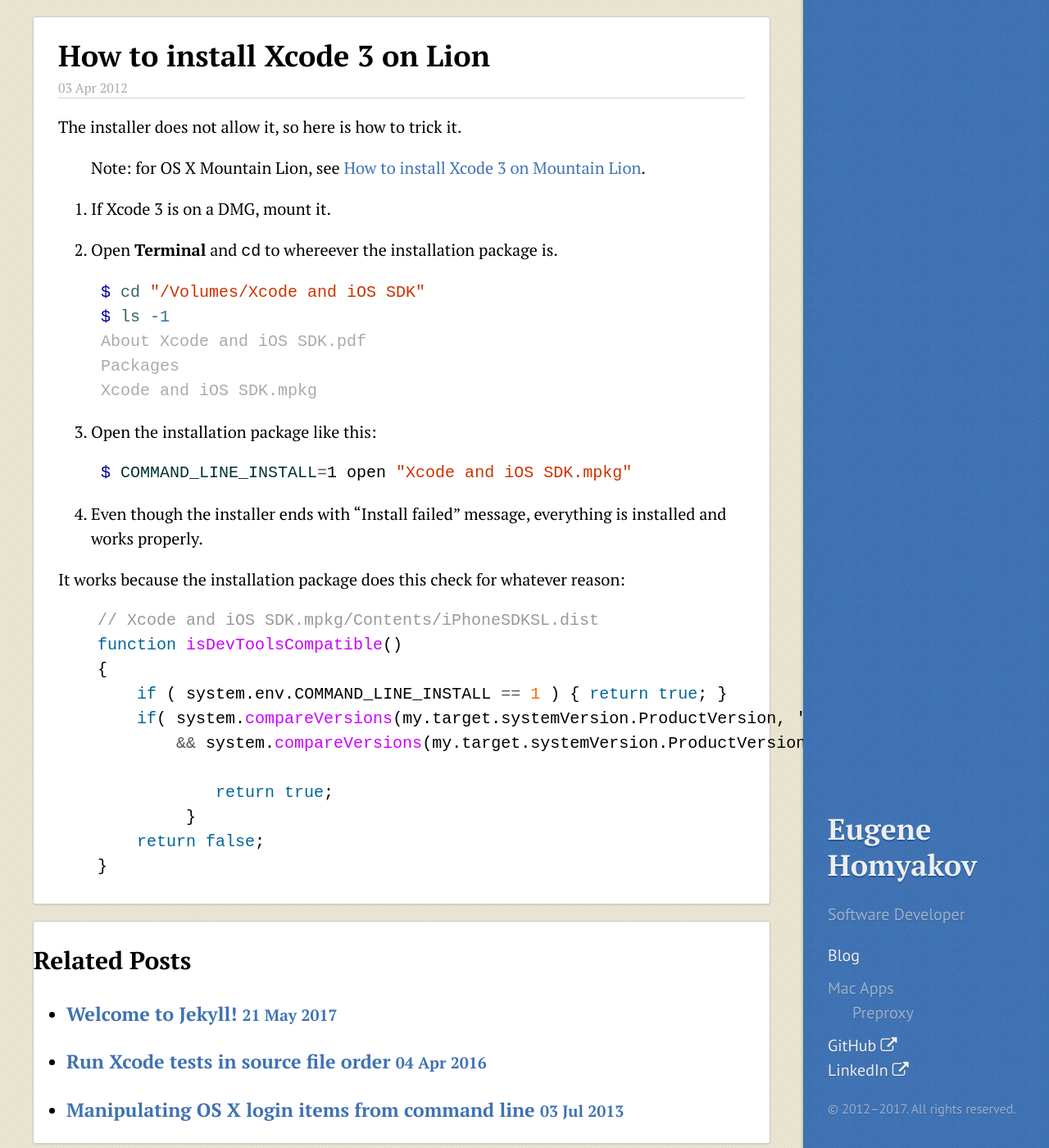
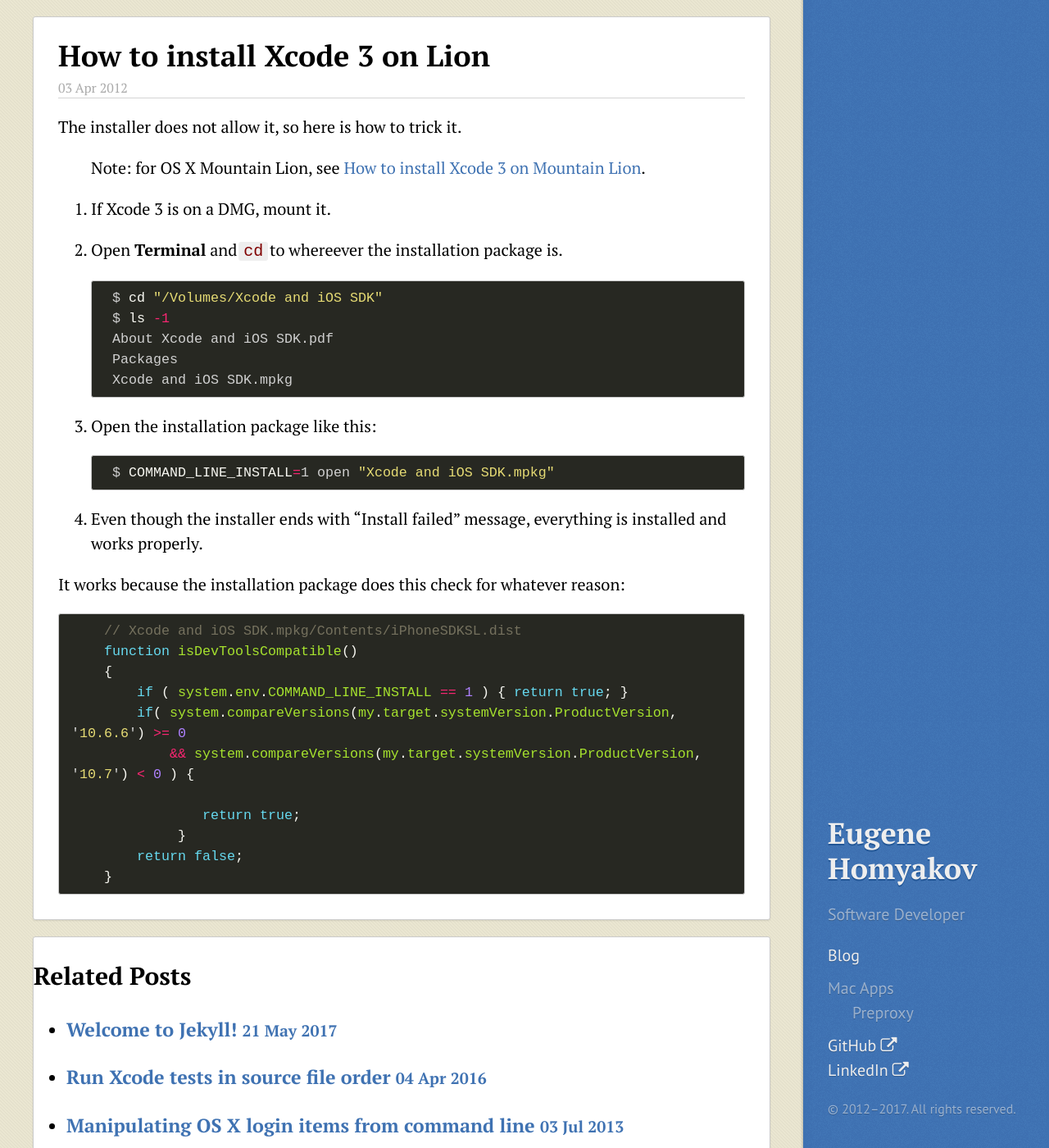
Before and after one commit to hamstergene/hamstergene.github.io, a Jekyll site: the page built from _posts/2012-04-03-install-xcode3-osx-lion.md, in a window 1280 px wide and 1400 px high. Shown: the whole window at 82% size. Built offline with Jekyll 4.4.1, drawn with Linux system fonts in a browser that asks for light colours; nearby versions of some CDN libraries.

Commit message:
syntax highlighting

```diff
--- a/_config.yml
+++ b/_config.yml
@@ -9,6 +9,11 @@
 repository: hamstergene/hamstergene.github.io
 
 markdown: kramdown
+
+kramdown:
+  syntax_highlighter_opts:
+    block:
+      line_numbers: false
 
 paginate: 10
 
--- a/public/css/hamstergene.scss
+++ b/public/css/hamstergene.scss
@@ -75,6 +75,55 @@
         /*text-decoration-color: unset,*/
         text-decoration: underline,
     ), webkit moz)
+}
+
+h1 {
+    margin: 0;
+    padding: 0;
+}
+
+pre,
+code {
+    font-family: monospace, serif;
+}
+
+pre {
+    @include prefix((
+        white-space: pre-wrap,
+    ), moz o);
+    word-wrap: break-word;
+    overflow-x: auto;
+    overflow-y: hidden;
+
+    font-size: smaller;
+    color: #d0d0d0;
+
+    background: #333333;
+    margin: 0;
+    padding: 8px 15px;
+    border-radius: 3px;
+    border: 1px solid #c7c7c7;
+
+    code {
+        margin: 0;
+        padding: 0;
+        color: inherit;
+    }
+}
+
+figure.highlight {
+    margin: 0;
+    padding: 0;
+}
+
+$code-marg: 0.3em;
+code.highlighter-rouge {
+    padding: 0 $code-marg 0 $code-marg;
+    margin: 0 -$code-marg*0.5 0 -$code-marg*0.5;
+    border-radius: 3px;
+    background: #333333;
+    background: #eee;
+    color: maroon;
 }
 
 
@@ -236,6 +285,6 @@
     }
     .post-content,
     .page-content {
-        padding: 0 1.5rem 0.5rem 1.5rem;
+        margin: 0 1.5rem 1.5rem 1.5rem;
     }
 }
--- a/public/css/syntax.css
+++ b/public/css/syntax.css
@@ -1,65 +1,65 @@
-.highlight .hll { background-color: #ffc; }
-.highlight .c { color: #999; } /* Comment */
-.highlight .err { color: #a00; background-color: #faa } /* Error */
-.highlight .k { color: #069; } /* Keyword */
-.highlight .o { color: #555 } /* Operator */
-.highlight .cm { color: #09f; font-style: italic } /* Comment.Multiline */
-.highlight .cp { color: #099 } /* Comment.Preproc */
-.highlight .c1 { color: #999; } /* Comment.Single */
-.highlight .cs { color: #999; } /* Comment.Special */
-.highlight .gd { background-color: #fcc; border: 1px solid #c00 } /* Generic.Deleted */
+.highlight pre { background-color: #272822; }
+.highlight .hll { background-color: #272822; }
+.highlight .c { color: #75715e } /* Comment */
+.highlight .err { color: #960050; background-color: #1e0010 } /* Error */
+.highlight .k { color: #66d9ef } /* Keyword */
+.highlight .l { color: #ae81ff } /* Literal */
+.highlight .n { color: #f8f8f2 } /* Name */
+.highlight .o { color: #f92672 } /* Operator */
+.highlight .p { color: #f8f8f2 } /* Punctuation */
+.highlight .cm { color: #75715e } /* Comment.Multiline */
+.highlight .cp { color: #75715e } /* Comment.Preproc */
+.highlight .c1 { color: #75715e } /* Comment.Single */
+.highlight .cs { color: #75715e } /* Comment.Special */
 .highlight .ge { font-style: italic } /* Generic.Emph */
-.highlight .gr { color: #f00 } /* Generic.Error */
-.highlight .gh { color: #030; } /* Generic.Heading */
-.highlight .gi { background-color: #cfc; border: 1px solid #0c0 } /* Generic.Inserted */
-.highlight .go { color: #aaa } /* Generic.Output */
-.highlight .gp { color: #009; } /* Generic.Prompt */
-.highlight .gs { } /* Generic.Strong */
-.highlight .gu { color: #030; } /* Generic.Subheading */
-.highlight .gt { color: #9c6 } /* Generic.Traceback */
-.highlight .kc { color: #069; } /* Keyword.Constant */
-.highlight .kd { color: #069; } /* Keyword.Declaration */
-.highlight .kn { color: #069; } /* Keyword.Namespace */
-.highlight .kp { color: #069 } /* Keyword.Pseudo */
-.highlight .kr { color: #069; } /* Keyword.Reserved */
-.highlight .kt { color: #078; } /* Keyword.Type */
-.highlight .m { color: #f60 } /* Literal.Number */
-.highlight .s { color: #d44950 } /* Literal.String */
-.highlight .na { color: #4f9fcf } /* Name.Attribute */
-.highlight .nb { color: #366 } /* Name.Builtin */
-.highlight .nc { color: #0a8; } /* Name.Class */
-.highlight .no { color: #360 } /* Name.Constant */
-.highlight .nd { color: #99f } /* Name.Decorator */
-.highlight .ni { color: #999; } /* Name.Entity */
-.highlight .ne { color: #c00; } /* Name.Exception */
-.highlight .nf { color: #c0f } /* Name.Function */
-.highlight .nl { color: #99f } /* Name.Label */
-.highlight .nn { color: #0cf; } /* Name.Namespace */
-.highlight .nt { color: #2f6f9f; } /* Name.Tag */
-.highlight .nv { color: #033 } /* Name.Variable */
-.highlight .ow { color: #000; } /* Operator.Word */
-.highlight .w { color: #bbb } /* Text.Whitespace */
-.highlight .mf { color: #f60 } /* Literal.Number.Float */
-.highlight .mh { color: #f60 } /* Literal.Number.Hex */
-.highlight .mi { color: #f60 } /* Literal.Number.Integer */
-.highlight .mo { color: #f60 } /* Literal.Number.Oct */
-.highlight .sb { color: #c30 } /* Literal.String.Backtick */
-.highlight .sc { color: #c30 } /* Literal.String.Char */
-.highlight .sd { color: #c30; font-style: italic } /* Literal.String.Doc */
-.highlight .s2 { color: #c30 } /* Literal.String.Double */
-.highlight .se { color: #c30; } /* Literal.String.Escape */
-.highlight .sh { color: #c30 } /* Literal.String.Heredoc */
-.highlight .si { color: #a00 } /* Literal.String.Interpol */
-.highlight .sx { color: #c30 } /* Literal.String.Other */
-.highlight .sr { color: #3aa } /* Literal.String.Regex */
-.highlight .s1 { color: #c30 } /* Literal.String.Single */
-.highlight .ss { color: #fc3 } /* Literal.String.Symbol */
-.highlight .bp { color: #366 } /* Name.Builtin.Pseudo */
-.highlight .vc { color: #033 } /* Name.Variable.Class */
-.highlight .vg { color: #033 } /* Name.Variable.Global */
-.highlight .vi { color: #033 } /* Name.Variable.Instance */
-.highlight .il { color: #f60 } /* Literal.Number.Integer.Long */
+.highlight .gs { font-weight: bold } /* Generic.Strong */
+.highlight .kc { color: #66d9ef } /* Keyword.Constant */
+.highlight .kd { color: #66d9ef } /* Keyword.Declaration */
+.highlight .kn { color: #f92672 } /* Keyword.Namespace */
+.highlight .kp { color: #66d9ef } /* Keyword.Pseudo */
+.highlight .kr { color: #66d9ef } /* Keyword.Reserved */
+.highlight .kt { color: #66d9ef } /* Keyword.Type */
+.highlight .ld { color: #e6db74 } /* Literal.Date */
+.highlight .m { color: #ae81ff } /* Literal.Number */
+.highlight .s { color: #e6db74 } /* Literal.String */
+.highlight .na { color: #a6e22e } /* Name.Attribute */
+.highlight .nb { color: #f8f8f2 } /* Name.Builtin */
+.highlight .nc { color: #a6e22e } /* Name.Class */
+.highlight .no { color: #66d9ef } /* Name.Constant */
+.highlight .nd { color: #a6e22e } /* Name.Decorator */
+.highlight .ni { color: #f8f8f2 } /* Name.Entity */
+.highlight .ne { color: #a6e22e } /* Name.Exception */
+.highlight .nf { color: #a6e22e } /* Name.Function */
+.highlight .nl { color: #f8f8f2 } /* Name.Label */
+.highlight .nn { color: #f8f8f2 } /* Name.Namespace */
+.highlight .nx { color: #a6e22e } /* Name.Other */
+.highlight .py { color: #f8f8f2 } /* Name.Property */
+.highlight .nt { color: #f92672 } /* Name.Tag */
+.highlight .nv { color: #f8f8f2 } /* Name.Variable */
+.highlight .ow { color: #f92672 } /* Operator.Word */
+.highlight .w { color: #f8f8f2 } /* Text.Whitespace */
+.highlight .mf { color: #ae81ff } /* Literal.Number.Float */
+.highlight .mh { color: #ae81ff } /* Literal.Number.Hex */
+.highlight .mi { color: #ae81ff } /* Literal.Number.Integer */
+.highlight .mo { color: #ae81ff } /* Literal.Number.Oct */
+.highlight .sb { color: #e6db74 } /* Literal.String.Backtick */
+.highlight .sc { color: #e6db74 } /* Literal.String.Char */
+.highlight .sd { color: #e6db74 } /* Literal.String.Doc */
+.highlight .s2 { color: #e6db74 } /* Literal.String.Double */
+.highlight .se { color: #ae81ff } /* Literal.String.Escape */
+.highlight .sh { color: #e6db74 } /* Literal.String.Heredoc */
+.highlight .si { color: #e6db74 } /* Literal.String.Interpol */
+.highlight .sx { color: #e6db74 } /* Literal.String.Other */
+.highlight .sr { color: #e6db74 } /* Literal.String.Regex */
+.highlight .s1 { color: #e6db74 } /* Literal.String.Single */
+.highlight .ss { color: #e6db74 } /* Literal.String.Symbol */
+.highlight .bp { color: #f8f8f2 } /* Name.Builtin.Pseudo */
+.highlight .vc { color: #f8f8f2 } /* Name.Variable.Class */
+.highlight .vg { color: #f8f8f2 } /* Name.Variable.Global */
+.highlight .vi { color: #f8f8f2 } /* Name.Variable.Instance */
+.highlight .il { color: #ae81ff } /* Literal.Number.Integer.Long */
 
-.css .o,
-.css .o + .nt,
-.css .nt + .nt { color: #999; }
+.highlight .gh { } /* Generic Heading & Diff Header */
+.highlight .gu { color: #75715e; } /* Generic.Subheading & Diff Unified/Comment? */
+.highlight .gd { color: #f92672; } /* Generic.Deleted & Diff Deleted */
+.highlight .gi { color: #a6e22e; } /* Generic.Inserted & Diff Inserted */
```
